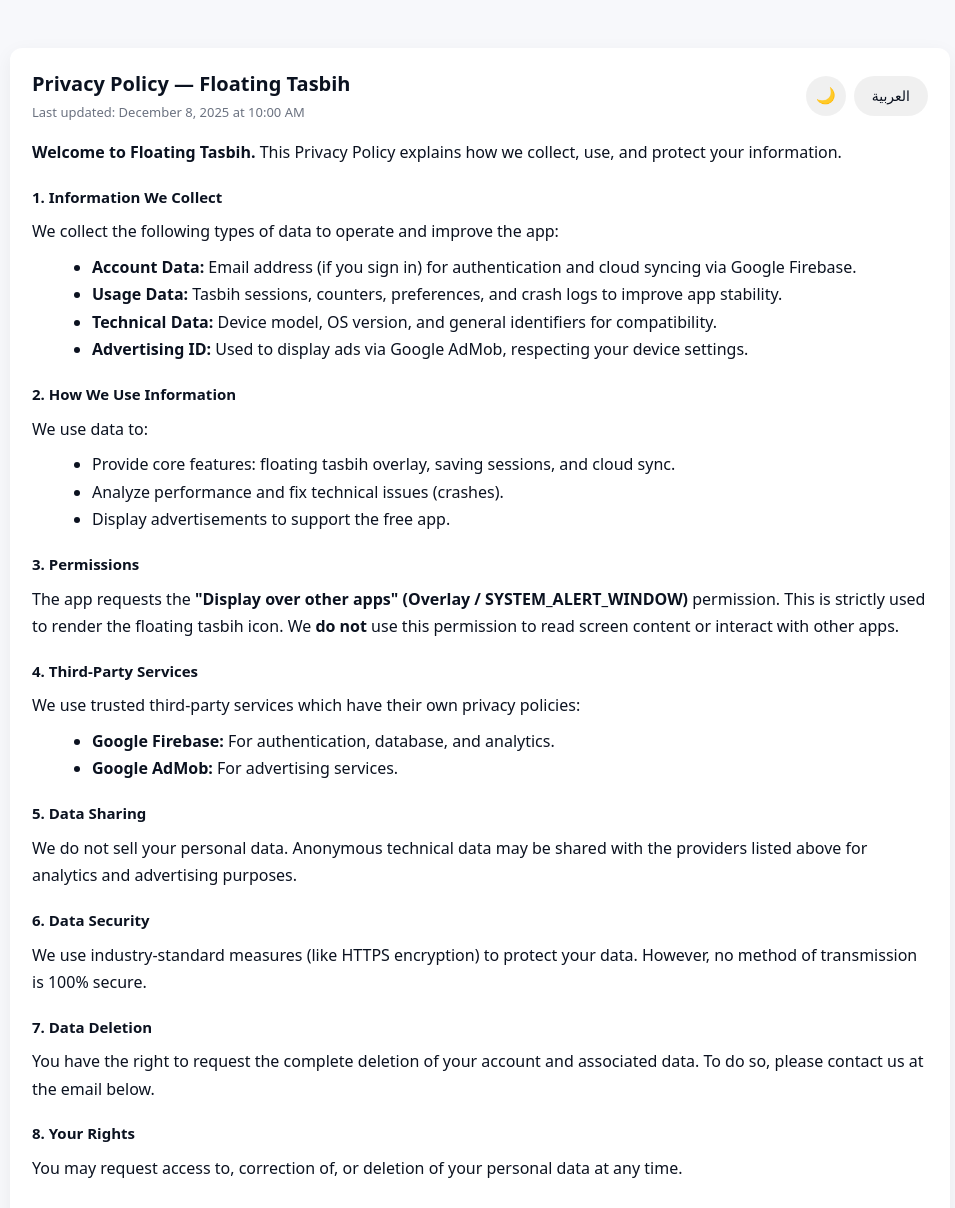
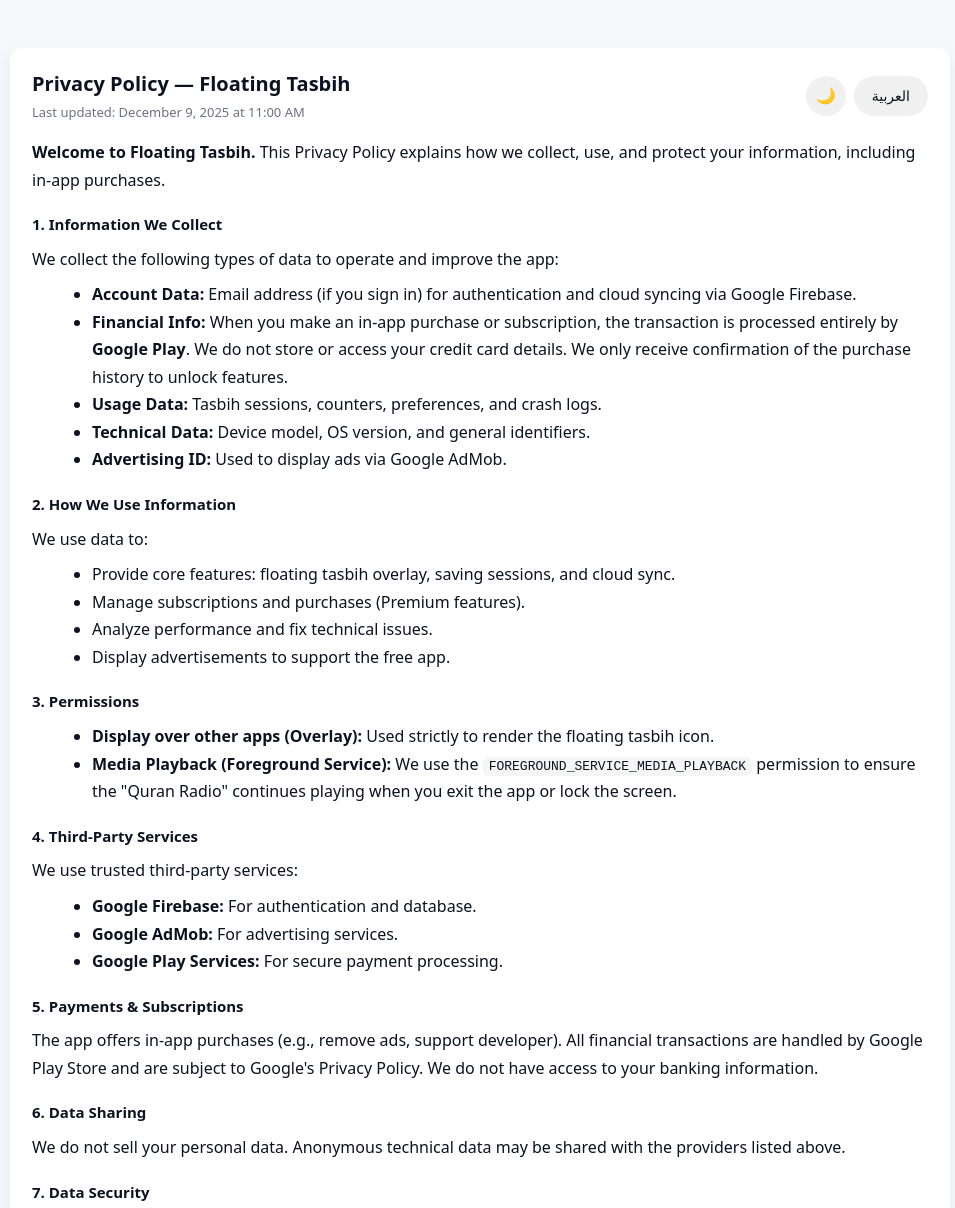
Before and after one commit to tariqaleiman/floating-tasbih-privacy, a plain HTML site: page index.html in a window 1280 px wide. Shown: the top 1208 px of the page, without its empty margins (160-1115 px from the left). Drawn offline with Linux system fonts and the light colour scheme.

Commit message:
Update index.html

```diff
--- a/index.html
+++ b/index.html
@@ -81,89 +81,121 @@
   </div>
 
   <script>
-    // 🛑 ضبط التاريخ والوقت يدوياً هنا 🛑
-    // الصيغة: السنة-الشهر-اليوم T الساعة:الدقيقة:الثانية
-    // 10:00:00 تعني العاشرة صباحاً
-    const LAST_MODIFIED_DATE = '2025-12-08T10:00:00';
+    // ✅ تم تحديث التاريخ إلى 9 ديسمبر 2025
+    const LAST_MODIFIED_DATE = '2025-12-09T11:00:00';
 
     const FULL = {
       ar: `
-        <p><strong>مرحبًا بك في تطبيق المسبحة العائمة.</strong> تُحدد هذه السياسة كيفية جمعنا للبيانات واستخدامها ومشاركتها، والخيارات المتاحة لديك بخصوص معلوماتك الشخصية.</p>
+        <p><strong>مرحبًا بك في تطبيق المسبحة العائمة.</strong> تُحدد هذه السياسة كيفية جمعنا للبيانات واستخدامها ومشاركتها، بما في ذلك عمليات الشراء والاشتراكات.</p>
+
         <h2>1. البيانات التي نجمعها</h2>
         <p>نقوم بجمع الفئات التالية من البيانات لأغراض تشغيل التطبيق وتحسين تجربتك:</p>
         <ul>
-          <li><strong>بيانات الحساب:</strong> البريد الإلكتروني (في حال تسجيل الدخول) لإنشاء الحساب وحفظ تقدمك سحابيًا. تُخزن بيانات المصادقة بأمان عبر Google Firebase.</li>
-          <li><strong>سجلات الجلسات والاستخدام:</strong> معلومات حول جلسات التسبيح، العداد، الأذكار المفضلة، وسجلات الأعطال (Crash Logs) لتحسين الأداء.</li>
-          <li><strong>بيانات تقنية:</strong> نوع الجهاز، نظام التشغيل، ومعرفات الجهاز العامة لضمان توافق التطبيق.</li>
-          <li><strong>معرّف الإعلانات (Advertising ID):</strong> يُستخدم لعرض إعلانات غير مخصصة أو مخصصة (حسب موافقتك وإعدادات جهازك) عبر خدمة Google AdMob.</li>
+          <li><strong>بيانات الحساب:</strong> البريد الإلكتروني (في حال تسجيل الدخول) لإنشاء الحساب وحفظ تقدمك سحابيًا.</li>
+          <li><strong>المعلومات المالية (Financial Info):</strong> عند شراء منتجات أو اشتراكات داخل التطبيق، تتم معالجة المعاملة بالكامل عبر <strong>Google Play</strong>. نحن لا نقوم بتخزين أو الوصول إلى تفاصيل بطاقتك الائتمانية. نحصل فقط على إشعار بنجاح العملية وسجل المشتريات لتفعيل الميزات.</li>
+          <li><strong>سجلات الجلسات والاستخدام:</strong> معلومات حول جلسات التسبيح، العداد، الأذكار المفضلة، وسجلات الأعطال (Crash Logs).</li>
+          <li><strong>بيانات تقنية:</strong> نوع الجهاز، نظام التشغيل، ومعرفات الجهاز العامة.</li>
+          <li><strong>معرّف الإعلانات (Advertising ID):</strong> يُستخدم لعرض إعلانات عبر خدمة Google AdMob.</li>
         </ul>
+
         <h2>2. كيفية استخدامنا للبيانات</h2>
         <p>نستخدم البيانات للأغراض التالية:</p>
         <ul>
           <li>تشغيل الميزات الأساسية: المسبحة العائمة، حفظ الجلسات، والمزامنة السحابية.</li>
+          <li>إدارة الاشتراكات والمشتريات وتفعيل الميزات المدفوعة (Premium).</li>
           <li>تحسين استقرار التطبيق وإصلاح الأخطاء التقنية.</li>
           <li>عرض إعلانات لدعم استمرارية التطبيق المجاني.</li>
         </ul>
+
         <h2>3. الصلاحيات (Permissions)</h2>
-        <p>يطلب التطبيق إذن <strong>الظهور فوق التطبيقات (Overlay / SYSTEM_ALERT_WINDOW)</strong>. هذا الإذن ضروري حصريًا لعرض "أيقونة المسبحة" والمسبحة العائمة فوق الشاشة. <strong>لا</strong> نستخدم هذا الإذن لقراءة محتوى التطبيقات الأخرى أو تسجيل الشاشة.</p>
+        <ul>
+            <li><strong>الظهور فوق التطبيقات (Overlay):</strong> ضروري حصريًا لعرض "أيقونة المسبحة العائمة" فوق الشاشة.</li>
+            <li><strong>تشغيل الوسائط (Foreground Service):</strong> نستخدم إذن <code>FOREGROUND_SERVICE_MEDIA_PLAYBACK</code> لضمان استمرار عمل "راديو القرآن الكريم" عند خروجك من التطبيق أو قفل الشاشة، لتمكينك من الاستماع للتلاوات دون انقطاع.</li>
+        </ul>
+
         <h2>4. خدمات الطرف الثالث</h2>
-        <p>قد يستخدم التطبيق مكتبات برمجية لجهات خارجية، وتخضع سياساتها لشركاتها المالكة:</p>
+        <p>قد يستخدم التطبيق مكتبات برمجية لجهات خارجية:</p>
         <ul>
-          <li><strong>Google Firebase:</strong> لخدمات المصادقة، قواعد البيانات، والتحليلات.</li>
-          <li><strong>Google AdMob:</strong> لإدارة وعرض الإعلانات.</li>
+          <li><strong>Google Firebase:</strong> للمصادقة وقواعد البيانات والتحليلات.</li>
+          <li><strong>Google AdMob:</strong> لعرض الإعلانات.</li>
+          <li><strong>Google Play Services:</strong> لمعالجة المدفوعات والاشتراكات بأمان.</li>
         </ul>
-        <h2>5. مشاركة البيانات</h2>
-        <p>نحن لا نبيع بياناتك الشخصية. قد تتم مشاركة بيانات تقنية مجهولة المصدر مع مزودي الخدمات المذكورين أعلاه لأغراض التحليل والإعلان فقط.</p>
-        <h2>6. أمن البيانات</h2>
-        <p>نحرص على حماية بياناتك باستخدام تقنيات تشفير قياسية (HTTPS) أثناء النقل، واستخدام خوادم آمنة. ومع ذلك، لا يوجد نظام آمن بنسبة 100%.</p>
-        <h2>7. حذف البيانات</h2>
-        <p>يمكنك طلب حذف حسابك وكافة البيانات المرتبطة به نهائيًا في أي وقت. للقيام بذلك، يرجى التواصل معنا عبر البريد الإلكتروني أدناه، وسيتم تنفيذ الطلب وفقًا للمتطلبات القانونية.</p>
-        <h2>8. حقوقك</h2>
+
+        <h2>5. المدفوعات والاشتراكات</h2>
+        <p>يقدم التطبيق عمليات شراء داخلية (مثل إزالة الإعلانات أو دعم المطور). تتم جميع العمليات المالية عبر متجر Google Play وتخضع لسياسة الخصوصية وشروط الاستخدام الخاصة بجوجل. نحن لا نطلع على بياناتك البنكية.</p>
+
+        <h2>6. مشاركة البيانات</h2>
+        <p>نحن لا نبيع بياناتك الشخصية. قد تتم مشاركة بيانات تقنية مجهولة المصدر مع مزودي الخدمات المذكورين أعلاه.</p>
+
+        <h2>7. أمن البيانات</h2>
+        <p>نحرص على حماية بياناتك باستخدام تقنيات تشفير قياسية (HTTPS). ومع ذلك، لا يوجد نظام آمن بنسبة 100%.</p>
+
+        <h2>8. حذف البيانات</h2>
+        <p>يمكنك طلب حذف حسابك وكافة البيانات المرتبطة به نهائيًا في أي وقت. للقيام بذلك، يرجى التواصل معنا عبر البريد الإلكتروني أدناه، أو استخدام خيار حذف الحساب المتاح في التطبيق (إن وجد).</p>
+
+        <h2>9. حقوقك</h2>
         <p>لديك الحق في الوصول إلى بياناتك، أو تصحيحها، أو طلب حذفها، أو تقييد معالجتها.</p>
-        <h2>9. الأطفال والجمهور المستهدف</h2>
-        <p>هذا التطبيق مصنف على أنه مناسب لـ <strong>"الجمهور العام" (Everyone)</strong>. نحن لا نستهدف الأطفال (دون سن 13 عامًا أو السن القانوني في بلدك) بشكل أساسي، ولا نجمع منهم معلومات شخصية عن عمد. إذا كنت ولي أمر وعلمت أن طفلك قد زودنا ببيانات شخصية دون موافقتك، يرجى الاتصال بنا لحذفها.</p>
-        <h2>10. التحديثات</h2>
-        <p>قد نقوم بتحديث هذه السياسة. سيظهر تاريخ آخر تعديل في أعلى هذه الصفحة.</p>
+
+        <h2>10. الأطفال</h2>
+        <p>التطبيق مصنف لـ "الجمهور العام". نحن لا نجمع بيانات شخصية عن عمد من الأطفال دون سن 13 عامًا.</p>
+
         <h2>11. اتصل بنا</h2>
         <p>لأي استفسارات، يرجى التواصل عبر: <a href="mailto:tariqaleiman@gmail.com">tariqaleiman@gmail.com</a></p>
       `,
       en: `
-        <p><strong>Welcome to Floating Tasbih.</strong> This Privacy Policy explains how we collect, use, and protect your information.</p>
+        <p><strong>Welcome to Floating Tasbih.</strong> This Privacy Policy explains how we collect, use, and protect your information, including in-app purchases.</p>
+
         <h2>1. Information We Collect</h2>
         <p>We collect the following types of data to operate and improve the app:</p>
         <ul>
           <li><strong>Account Data:</strong> Email address (if you sign in) for authentication and cloud syncing via Google Firebase.</li>
-          <li><strong>Usage Data:</strong> Tasbih sessions, counters, preferences, and crash logs to improve app stability.</li>
-          <li><strong>Technical Data:</strong> Device model, OS version, and general identifiers for compatibility.</li>
-          <li><strong>Advertising ID:</strong> Used to display ads via Google AdMob, respecting your device settings.</li>
+          <li><strong>Financial Info:</strong> When you make an in-app purchase or subscription, the transaction is processed entirely by <strong>Google Play</strong>. We do not store or access your credit card details. We only receive confirmation of the purchase history to unlock features.</li>
+          <li><strong>Usage Data:</strong> Tasbih sessions, counters, preferences, and crash logs.</li>
+          <li><strong>Technical Data:</strong> Device model, OS version, and general identifiers.</li>
+          <li><strong>Advertising ID:</strong> Used to display ads via Google AdMob.</li>
         </ul>
+
         <h2>2. How We Use Information</h2>
         <p>We use data to:</p>
         <ul>
           <li>Provide core features: floating tasbih overlay, saving sessions, and cloud sync.</li>
-          <li>Analyze performance and fix technical issues (crashes).</li>
+          <li>Manage subscriptions and purchases (Premium features).</li>
+          <li>Analyze performance and fix technical issues.</li>
           <li>Display advertisements to support the free app.</li>
         </ul>
+
         <h2>3. Permissions</h2>
-        <p>The app requests the <strong>"Display over other apps" (Overlay / SYSTEM_ALERT_WINDOW)</strong> permission. This is strictly used to render the floating tasbih icon. We <strong>do not</strong> use this permission to read screen content or interact with other apps.</p>
+        <ul>
+            <li><strong>Display over other apps (Overlay):</strong> Used strictly to render the floating tasbih icon.</li>
+            <li><strong>Media Playback (Foreground Service):</strong> We use the <code>FOREGROUND_SERVICE_MEDIA_PLAYBACK</code> permission to ensure the "Quran Radio" continues playing when you exit the app or lock the screen.</li>
+        </ul>
+
         <h2>4. Third-Party Services</h2>
-        <p>We use trusted third-party services which have their own privacy policies:</p>
+        <p>We use trusted third-party services:</p>
         <ul>
-          <li><strong>Google Firebase:</strong> For authentication, database, and analytics.</li>
+          <li><strong>Google Firebase:</strong> For authentication and database.</li>
           <li><strong>Google AdMob:</strong> For advertising services.</li>
+          <li><strong>Google Play Services:</strong> For secure payment processing.</li>
         </ul>
-        <h2>5. Data Sharing</h2>
-        <p>We do not sell your personal data. Anonymous technical data may be shared with the providers listed above for analytics and advertising purposes.</p>
-        <h2>6. Data Security</h2>
-        <p>We use industry-standard measures (like HTTPS encryption) to protect your data. However, no method of transmission is 100% secure.</p>
-        <h2>7. Data Deletion</h2>
+
+        <h2>5. Payments & Subscriptions</h2>
+        <p>The app offers in-app purchases (e.g., remove ads, support developer). All financial transactions are handled by Google Play Store and are subject to Google's Privacy Policy. We do not have access to your banking information.</p>
+
+        <h2>6. Data Sharing</h2>
+        <p>We do not sell your personal data. Anonymous technical data may be shared with the providers listed above.</p>
+
+        <h2>7. Data Security</h2>
+        <p>We use industry-standard measures (like HTTPS encryption) to protect your data.</p>
+
+        <h2>8. Data Deletion</h2>
         <p>You have the right to request the complete deletion of your account and associated data. To do so, please contact us at the email below.</p>
-        <h2>8. Your Rights</h2>
-        <p>You may request access to, correction of, or deletion of your personal data at any time.</p>
+
         <h2>9. Children & Target Audience</h2>
-        <p>This app is intended for a <strong>General Audience</strong>. It is not directed primarily to children under the age of 13 (or the applicable age in your jurisdiction). We do not knowingly collect personal information from children. If you believe your child has provided us with personal data, please contact us to have it removed.</p>
+        <p>This app is intended for a General Audience. We do not knowingly collect personal information from children under 13.</p>
+
         <h2>10. Updates</h2>
         <p>We may update this policy. The "Last updated" date will be visible at the top of this page.</p>
+
         <h2>11. Contact Us</h2>
         <p>For questions or data deletion requests: <a href="mailto:tariqaleiman@gmail.com">tariqaleiman@gmail.com</a></p>
       `
@@ -181,16 +213,15 @@
 
     if(yearEl) yearEl.textContent = new Date().getFullYear();
 
-    // دالة عرض التاريخ مع تفعيل نظام 12 ساعة (ص/م)
     function displayFixedDate(lang) {
       const dateToFormat = new Date(LAST_MODIFIED_DATE);
       const opts = {
         year: 'numeric',
         month: 'long',
         day: 'numeric',
-        hour: 'numeric', // يظهر الساعة بدون صفر على اليسار
+        hour: 'numeric',
         minute: '2-digit',
-        hour12: true // ✅ تفعيل نظام AM/PM
+        hour12: true
       };
       let formatted;
       try {
```
